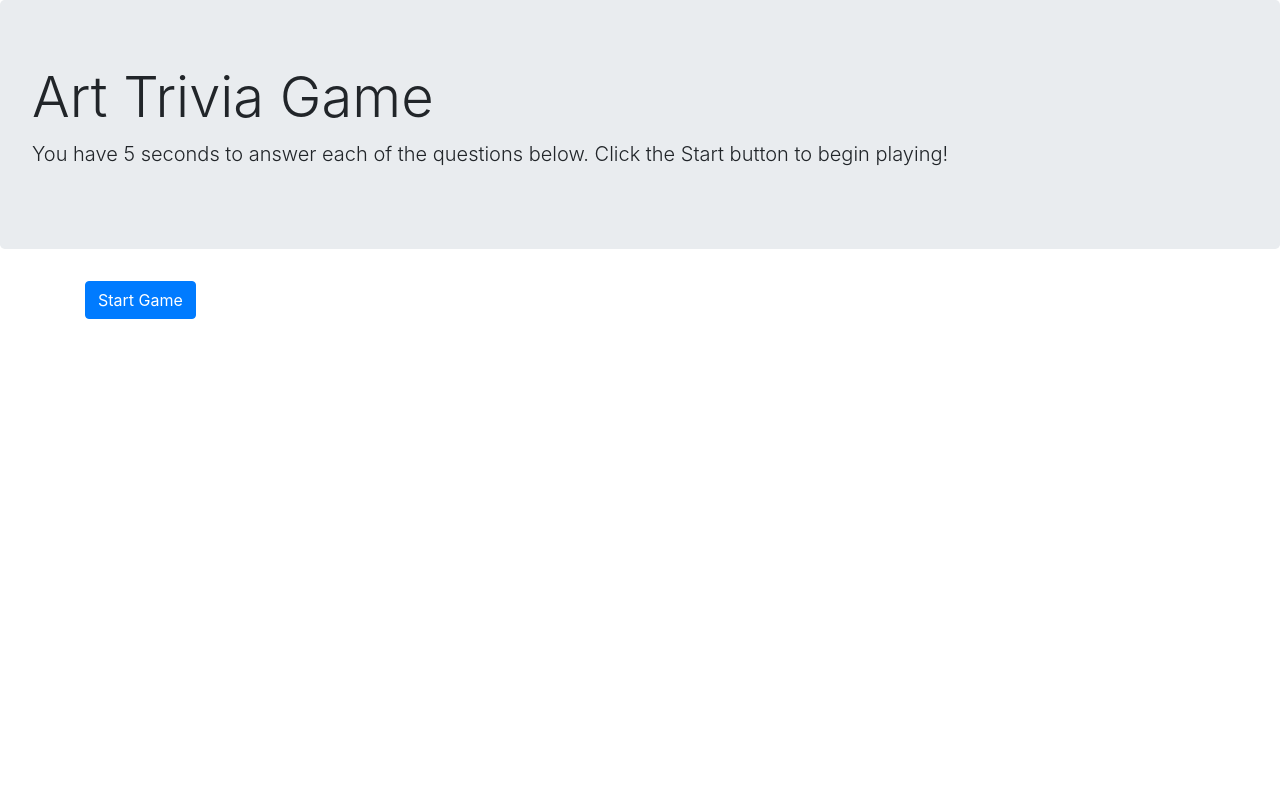
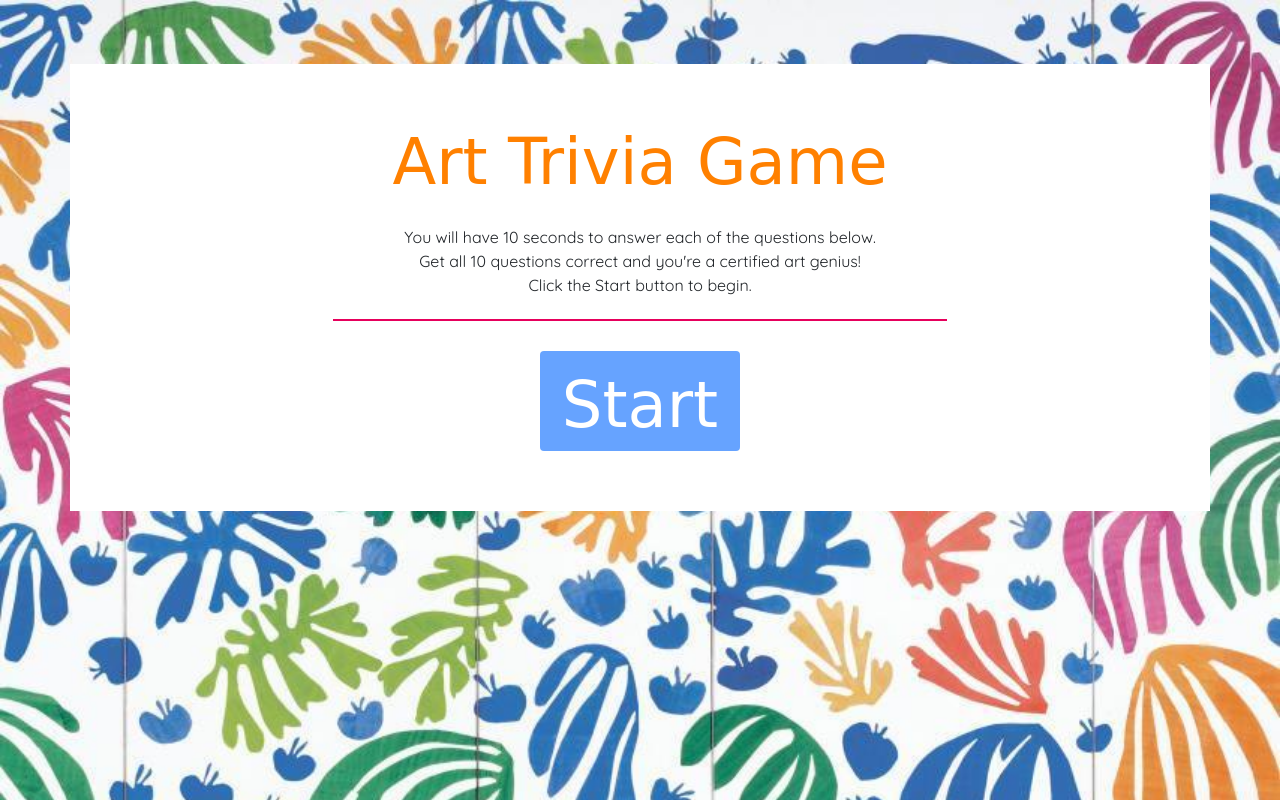
Before and after one commit to carmcollins/trivia-game, a plain HTML site: page index.html in a window 1280 px wide. Drawn offline with nearby package versions, Linux system fonts and the light colour scheme; a web font is replaced by a local one.

Commit message:
adding in styling

```diff
--- /dev/null
+++ b/assets/css/reset.css
@@ -0,0 +1,48 @@
+/* http://meyerweb.com/eric/tools/css/reset/
+   v2.0 | 20110126
+   License: none (public domain)
+*/
+
+html, body, div, span, applet, object, iframe,
+h1, h2, h3, h4, h5, h6, p, blockquote, pre,
+a, abbr, acronym, address, big, cite, code,
+del, dfn, em, img, ins, kbd, q, s, samp,
+small, strike, strong, sub, sup, tt, var,
+b, u, i, center,
+dl, dt, dd, ol, ul, li,
+fieldset, form, label, legend,
+table, caption, tbody, tfoot, thead, tr, th, td,
+article, aside, canvas, details, embed,
+figure, figcaption, footer, header, hgroup,
+menu, nav, output, ruby, section, summary,
+time, mark, audio, video {
+	margin: 0;
+	padding: 0;
+	border: 0;
+	font-size: 100%;
+	font: inherit;
+	vertical-align: baseline;
+}
+/* HTML5 display-role reset for older browsers */
+article, aside, details, figcaption, figure,
+footer, header, hgroup, menu, nav, section {
+	display: block;
+}
+body {
+	line-height: 1;
+}
+ol, ul {
+	list-style: none;
+}
+blockquote, q {
+	quotes: none;
+}
+blockquote:before, blockquote:after,
+q:before, q:after {
+	content: '';
+	content: none;
+}
+table {
+	border-collapse: collapse;
+	border-spacing: 0;
+}
--- a/assets/css/style.css
+++ b/assets/css/style.css
@@ -1,4 +1,44 @@
-/* body {
-    background-image: url("../images/matisse2.jpg");
+body {
+    background-image: url("../images/matisse.jpg");
     background-size: cover;
-} */
+    font-family: "Quicksand", sans-serif;
+}
+
+.container {
+    background: #FFF;
+    margin-top: 5%;
+    padding: 60px;
+}
+
+p {
+    line-height: 0.5em;
+}
+
+hr {
+    margin: 30px auto;
+    border: 1px solid #e6005c;
+    width: 60%;
+}
+
+h1 {
+    font-family: "Kirang Haerang", cursive;
+    font-size: 4em;
+
+}
+
+.title {
+    color: #ff8000;
+}
+
+.result-title {
+    color: #66a3ff;
+}
+
+.start-button, .start-button:hover {
+    font-family: "Kirang Haerang", cursive;
+    font-size: 4em;
+    width: 200px;
+    height: 100px;
+    background-color: #66a3ff;
+    border: 0px;
+}
--- a/index.html
+++ b/index.html
@@ -3,8 +3,12 @@
 <head>
     <meta charset="utf-8" />
     <title>Art Trivia Game</title>
+    <!-- CSS RESET -->
+    <link rel="stylesheet" type="text/css" media="screen" href="assets/css/reset.css" />
     <!-- BOOTSTRAP -->
     <link rel="stylesheet" href="https://stackpath.bootstrapcdn.com/bootstrap/4.1.3/css/bootstrap.min.css" integrity="sha384-MCw98/SFnGE8fJT3GXwEOngsV7Zt27NXFoaoApmYm81iuXoPkFOJwJ8ERdknLPMO" crossorigin="anonymous">
+    <!-- GOOGLE FONTS -->
+    <link href="https://fonts.googleapis.com/css?family=Kirang+Haerang|Quicksand" rel="stylesheet">
     <!-- CSS -->
     <link rel="stylesheet" type="text/css" media="screen" href="assets/css/style.css" />
     <!-- JQUERY -->
@@ -13,43 +17,54 @@
     <script src="assets/javascript/app.js"></script>
 </head>
 <body>
-    <div class="jumbotron">
-        <h1 class="display-4">Art Trivia Game</h1>
-        <p class="lead">You have 5 seconds to answer each of the questions below. Click the Start button to begin playing!</p>
-    </div>
     <div class="container">
         <div class="row">
+            <!-- TITLE & INSTRUCTIONS -->
+            <div class="col-md-12 text-center">
+                <h1 class="title">Art Trivia Game</h1>
+                <br>
+                <p>You will have 10 seconds to answer each of the questions below.</p>
+                <p>Get all 10 questions correct and you're a certified art genius!</p>
+                <p>Click the Start button to begin.</p>
+                <hr>
+            </div>
+        </div>
+        <div class="row">
             <!-- START BUTTON -->
-            <div class="col-md-12">
-                <button type="button" class="btn btn-primary start-button">Start Game</button>
+            <div class="col-md-12 text-center">
+                <button type="button" class="btn btn-primary start-button">Start</button>
             </div>
             <!-- QUESTIONS & ANSWERS -->
             <div class="row questions-answers">
-                <div class="col-md-8">
-                    <p>Time Remaining: <span id="time-remaining">10</span></p>
-                    <h1 id="question">Question</h1>
+                <div class="col-md-8 mt-5">
+                    <p class="text-center">Time Remaining: <span id="time-remaining">10</span></p>
+                    <h1 id="question" class="text-center">Question</h1>
                     <br>
-                    <button type="button" class="btn btn-primary answerBtn" id="answer1">Answer 1</button>
-                    <button type="button" class="btn btn-primary answerBtn" id="answer2">Answer 2</button>
-                    <button type="button" class="btn btn-primary answerBtn" id="answer3">Answer 3</button>
+                    <div class="text-center">
+                        <button type="button" class="btn btn-primary answerBtn" id="answer1">Answer 1</button>
+                        <button type="button" class="btn btn-primary answerBtn" id="answer2">Answer 2</button>
+                        <button type="button" class="btn btn-primary answerBtn" id="answer3">Answer 3</button>
+                    </div>
                 </div>
-                <div class="col-md-4">
+                <div class="col-md-4 mt-5">
                     <img id="photo" src="" width="100%" />
                 </div>
             </div>
             <!-- CORRECT -->
-            <div class="col-md-12 correct">
-                <h1>You Got It!</h1>
+            <div class="col-md-12 correct text-center">
+                <h1 class="result-title">You Got It!</h1>
                 <p>You must really know your stuff.</p>
+                <br>
                 <img src="assets/images/yay.gif">
             </div>
             <!-- INCORRECT -->
-            <div class="col-md-12 incorrect">
-                <h1>So Close...</h1>
+            <div class="col-md-12 incorrect text-center">
+                <h1 class="result-title">So Close...</h1>
                 <p>The correct answer is: <span id="correct-answer"></span></p>
+                <br>
                 <img src="assets/images/so-close.gif">
             </div>
-            <div class="col-md-12 results">
+            <div class="col-md-12 results text-center">
                 <h1>You got <span id="questions-correct"></span> questions right!</h1>
             </div>
         </div>
```
Also changed, not shown: assets/images/matisse2.jpg (deleted), assets/images/palette.jpg.
